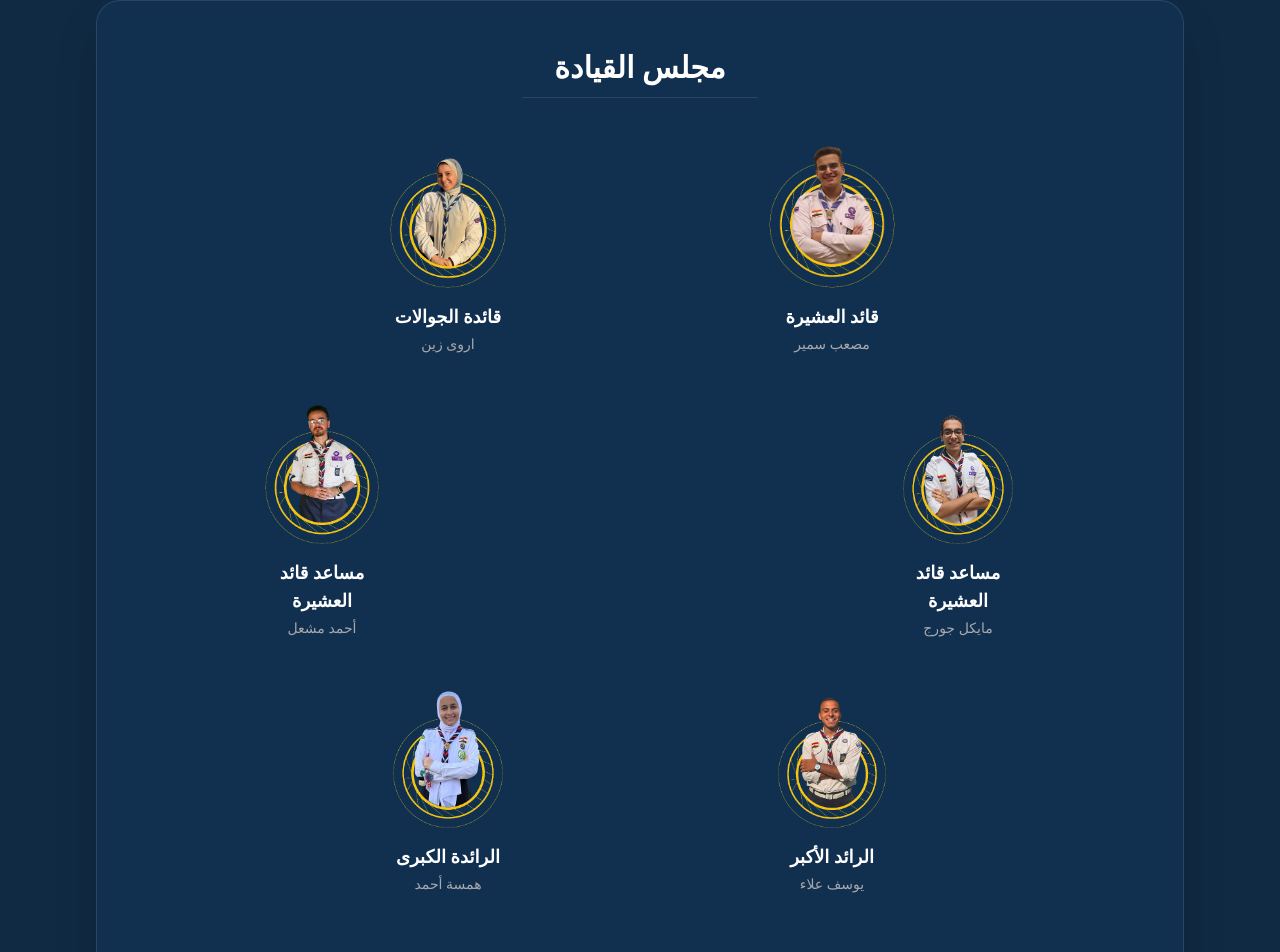
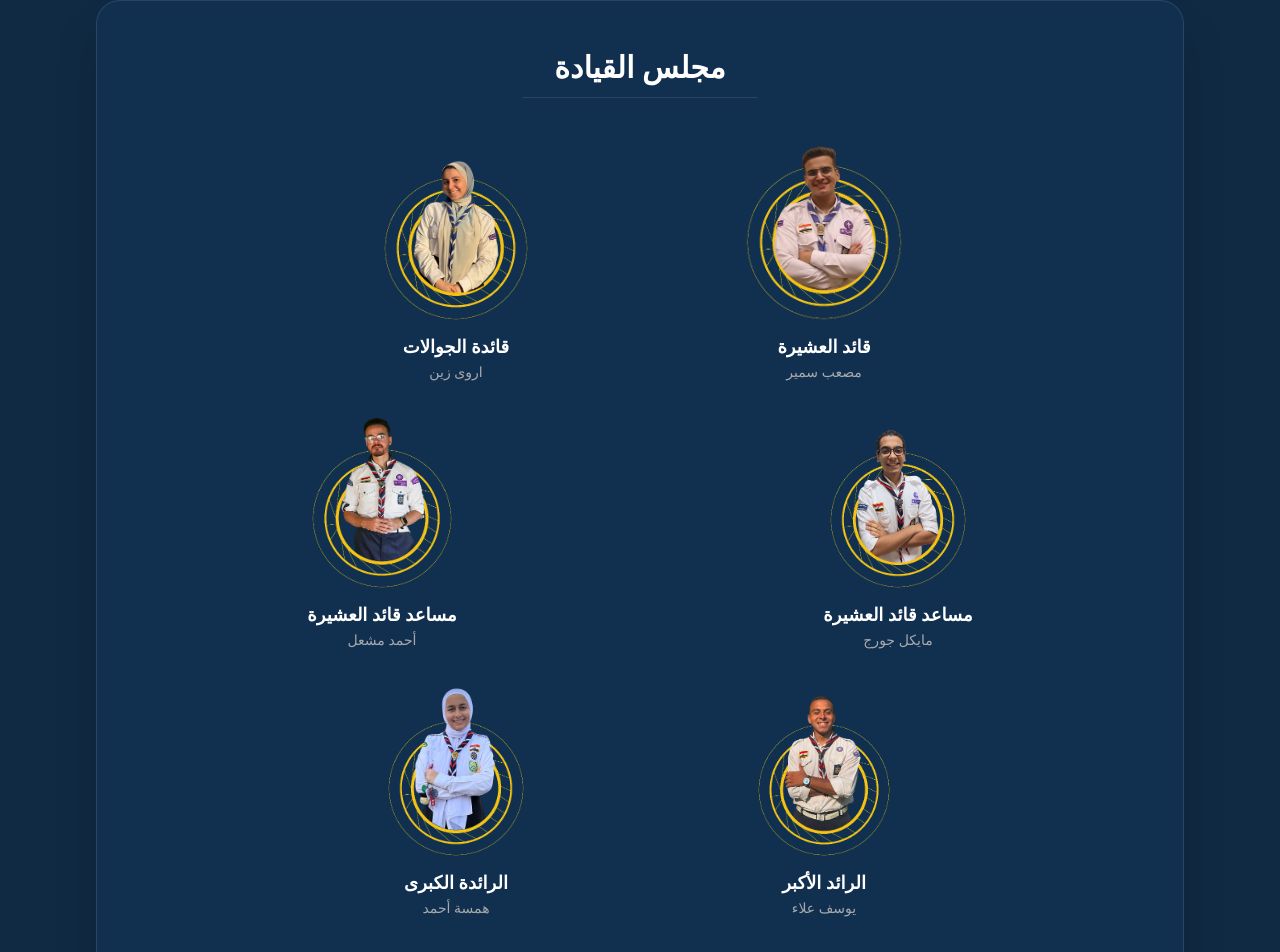
Before and after one commit to MoustafaHashem/EArovers, a Next.js app: page /shagara in a window 1280 px wide. Shown: the part 371-1323 px from the top of the page. Built offline with nearby package versions, Linux system fonts and the light colour scheme; no server answers; the database is empty.

Commit message:
last edit of shagara

```diff
--- a/src/app/shagara/page.tsx
+++ b/src/app/shagara/page.tsx
@@ -30,11 +30,11 @@ const SHAGARA_DATA: Record<
       ],
       row3: [
         { title: "الرائد الأكبر", name: "يوسف علاء", imageSrc: "/leadershippl/alaaa.png" },
-        { title: "الرائدة الكبرى", name:"همسة أحمد", imageSrc: "/leadershippl/hamsa.png" },
+        { title: "الرائدة الكبرى", name: "همسة أحمد", imageSrc: "/leadershippl/hamsa.png" },
       ],
       row4: [
         { title: "الرائد الأكبر", name: "يوسف علاء", imageSrc: "/leadershippl/alaaa.png" },
-        { title: "الرائدة الكبرى", name:"همسة أحمد", imageSrc: "/leadershippl/hamsa.png" },
+        { title: "الرائدة الكبرى", name: "همسة أحمد", imageSrc: "/leadershippl/hamsa.png" },
       ],
     },
     board: [
@@ -124,7 +124,7 @@ export default function ShagaraPage() {
         </div>
 
         {/* Tree Container */}
-        <div className="bg-[#1D4E89]/20 border border-white/10 rounded-3xl p-8 sm:p-12 space-y-16 shadow-2xl">
+        <div className="bg-[#1D4E89]/20 border border-white/10 rounded-3xl p-6 sm:p-12 space-y-16 shadow-2xl">
           {/* SECTION: مجلس القيادة */}
           <div className="space-y-12">
             <div className="inline-block border-b border-white/10 pb-3 px-8">
@@ -133,23 +133,23 @@ export default function ShagaraPage() {
               </h2>
             </div>
 
-            <div className="flex flex-col items-center gap-12 max-w-2xl mx-auto">
+            <div className="flex flex-col items-center gap-8 max-w-2xl mx-auto">
               {/* Row 1: Leaders */}
-              <div className="grid grid-cols-2 gap-12 sm:gap-24 w-full justify-items-center">
+              <div className="grid grid-cols-2 gap-8 sm:gap-16 w-full justify-items-center">
                 {currentData?.leadership.row1.map((item, idx) => (
                   <LeaderCard key={idx} title={item.title} name={item.name} imageSrc={item.imageSrc} />
                 ))}
               </div>
 
               {/* Row 2: Assistants */}
-              <div className="grid grid-cols-2 gap-10 sm:gap-150 w-full justify-items-center">
+              <div className="grid grid-cols-2 gap- sm:gap-90 w-full justify-items-center">
                 {currentData?.leadership.row2.map((item, idx) => (
                   <LeaderCard key={idx} title={item.title} name={item.name} imageSrc={item.imageSrc} />
                 ))}
               </div>
 
               {/* Row 3: Senior Pioneers */}
-              <div className="grid grid-cols-2 gap-12 sm:gap-24 w-full justify-items-center">
+              <div className="grid grid-cols-2 gap-8 sm:gap-16 w-full justify-items-center">
                 {currentData?.leadership.row3.map((item, idx) => (
                   <LeaderCard key={idx} title={item.title} name={item.name} imageSrc={item.imageSrc} />
                 ))}
@@ -166,16 +166,16 @@ export default function ShagaraPage() {
                 </h2>
               </div>
 
-              {/* Row 4: Exact spacing matching Row 3 */}
+              {/* Row 4 */}
               {currentData?.leadership.row4 && currentData.leadership.row4.length > 0 && (
-                <div className="grid grid-cols-2 gap-12 sm:gap-24 max-w-2xl mx-auto w-full justify-items-center mb-8">
+                <div className="grid grid-cols-2 gap-8 sm:gap-16 max-w-2xl mx-auto w-full justify-items-center mb-8">
                   {currentData.leadership.row4.map((item, idx) => (
                     <LeaderCard key={idx} title={item.title} name={item.name} imageSrc={item.imageSrc} />
                   ))}
                 </div>
               )}
 
-              <div className="grid grid-cols-2 lg:grid-cols-4 gap-8 justify-items-center">
+              <div className="grid grid-cols-2 lg:grid-cols-4 gap-6 sm:gap-8 justify-items-center">
                 {currentData.board.map((item, idx) => (
                   <LeaderCard key={idx} title={item.title} name={item.name} imageSrc={item.imageSrc} />
                 ))}
@@ -200,8 +200,9 @@ function LeaderCard({
   imageSrc: string;
 }) {
   return (
-    <div className="flex flex-col items-center space-y-3 group">
-      <div className="relative w-28 h-28 sm:w-36 sm:h-36 rounded-full flex items-center justify-center transition-transform duration-200 group-hover:scale-105">
+    <div className="flex flex-col items-center space-y-2.5 group">
+      {/* Reduced sizing: w-32 h-32 -> sm:w-40 sm:h-40 -> md:w-44 md:h-44 */}
+      <div className="relative w-32 h-32 sm:w-40 sm:h-40 md:w-44 md:h-44 flex items-center justify-center transition-transform duration-200 group-hover:scale-105">
         <Image
           src={imageSrc}
           alt={title}
@@ -210,7 +211,7 @@ function LeaderCard({
           priority
         />
       </div>
-      <div className="text-center space-y-1">
+      <div className="text-center space-y-0.5">
         <h3 className="font-extrabold text-base sm:text-lg text-white">
           {title}
         </h3>
```
